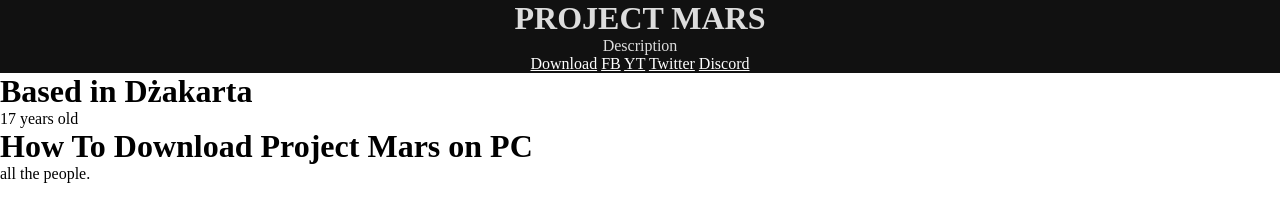
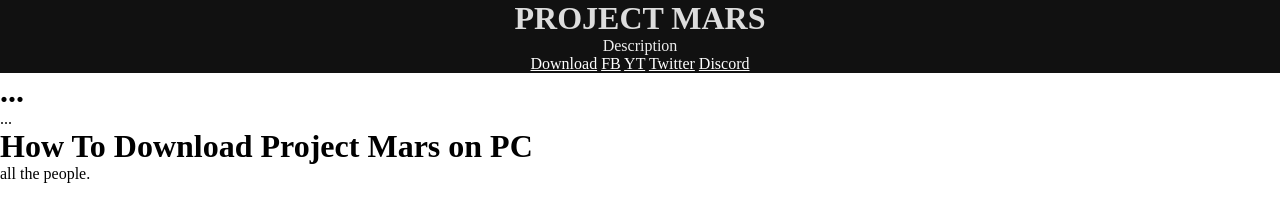
Before and after one commit to BlyatTukan/ProjectMARS, a plain HTML site: page index.html in a window 1280 px wide. Drawn offline with Linux system fonts and the light colour scheme.

Commit message:
initial commit 4

```diff
--- a/index.html
+++ b/index.html
@@ -19,8 +19,8 @@
 	</div>
 
 	<div class="DevCard">
-    	<h1>Based in Dżakarta</h1>
-    	<p>17 years old</p>
+    	<h1>...</h1>
+    	<p>...</p>
 	</div>
 
 	<div class="Guide">
--- a/style.css
+++ b/style.css
@@ -16,7 +16,7 @@ body{
   color: #ddd;
 }
 .Header p{
-  color: #ddd;
+  color: #eee;
 }
 .Header a{
   color: #ffffff;
```
